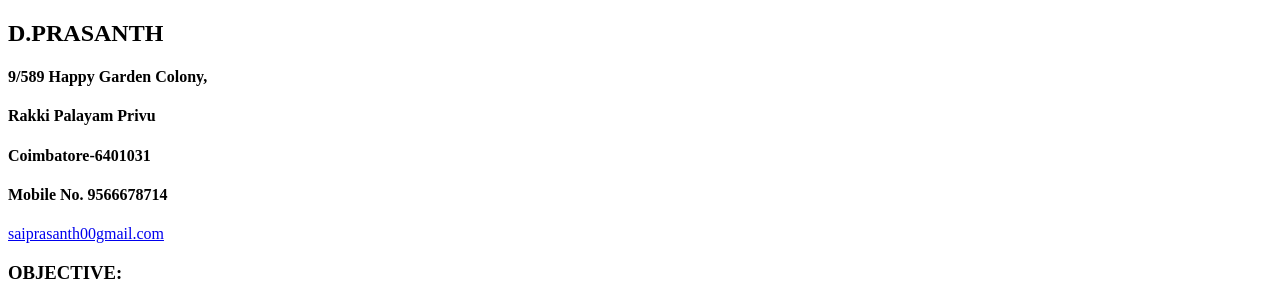
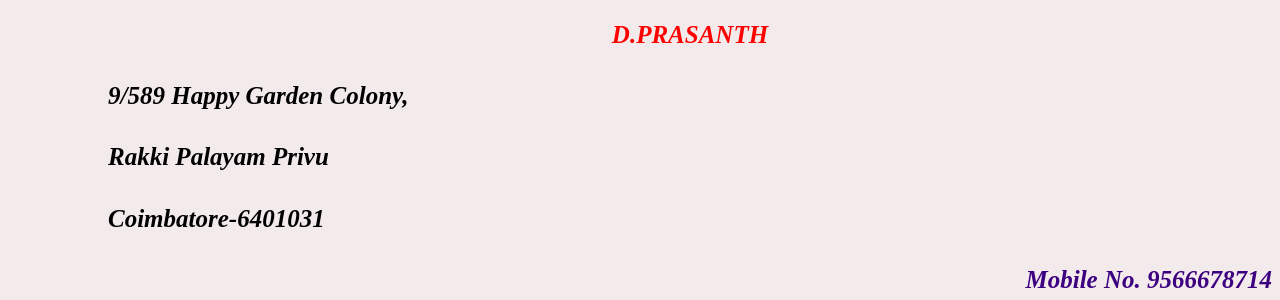
Before and after one commit to prasanth-0104/learning, a plain HTML site: page index.html in a window 1280 px wide. Shown: the top 300 px of the page. Drawn offline with Linux system fonts and the light colour scheme.

Commit message:
learning-class-2-css

```diff
--- a/index.html
+++ b/index.html
@@ -1,19 +1,50 @@
 <!DOCTYPE html>
 <html>
+    <head>
+        <style>
+
+        body {
+            background-color: rgb(243, 235, 235);
+            color: black;
+            padding-left: 100px;
+          }
+          h2 {
+            color: red;
+            text-align: center;
+          }
+          h3 {
+              font-family: 'Courier New', Courier, monospace;
+              font-size: 30px;
+          }
+          #id-selector {
+              text-align: right;
+              text-size-adjust: 50px;
+          }
+          .class-selector {
+              color: rgb(60, 0, 128);
+          }
+          h2, h4, a {
+              font-size: 25px;
+              font-style: italic;
+          }
+
+        </style>
+    </head>
 <body>
+    <h2></h2>
 <h2>D.PRASANTH</h2>
 <h4>9/589 Happy Garden Colony,</h4>
 <h4>Rakki Palayam Privu</h4>
 <h4>Coimbatore-6401031</h4>
-<h4>Mobile No. 9566678714</h4>
-<a href = "www.google.com">saiprasanth00gmail.com</a>
+<h4 id="id-selector" class="class-selector">Mobile No. 9566678714</h4>
+<a href = "www.google.com" id="id-selector">saiprasanth00gmail.com</a>
 
 <h3>OBJECTIVE:</h3>
 <P>Mechanical Engineer with a solid understanding of drawing study and modeling with 4+ years of experience in high volume manufacturing Industries.
 Having knowledge of Fixture Design and Jewellery Design.</p>
 
 <h3>PROFESSIONAL EXPERIENCE:</h3>
-<h5>Emerald Jewel Industry India- Part time CAD Designer from Aug-21 to Present.</h5>
+<h5 style="font-size: 20px;">Emerald Jewel Industry India- Part time CAD Designer from Aug-21 to Present.</h5>
 <p>Emerald jewel industy india ltd. is one of the leading businesses in the jewellery manufacturing industry, also known for gold, sliver, diamond and platinum jewellery manufactures.</p>
 <h5>Responsablities:</h5>
 <h6>2D Drawing & Surface Modeling.</h6>
```
